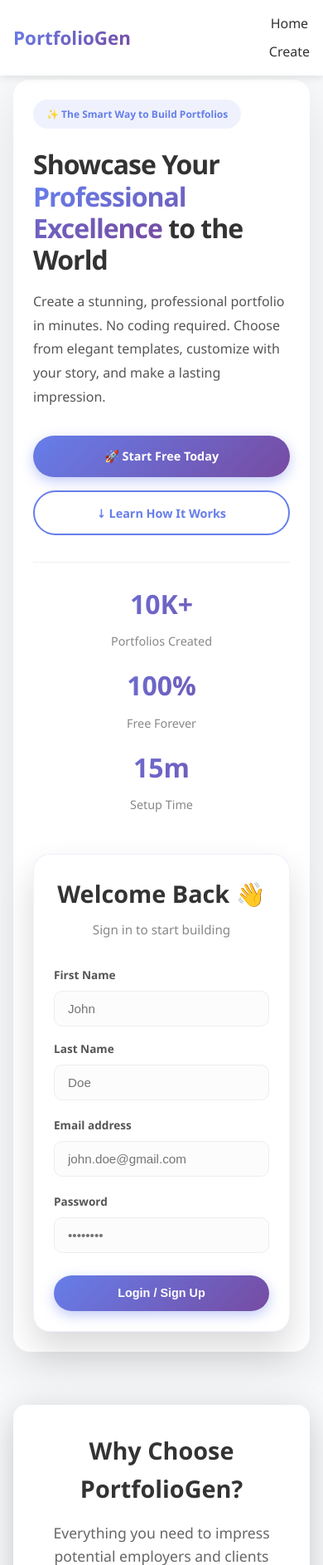
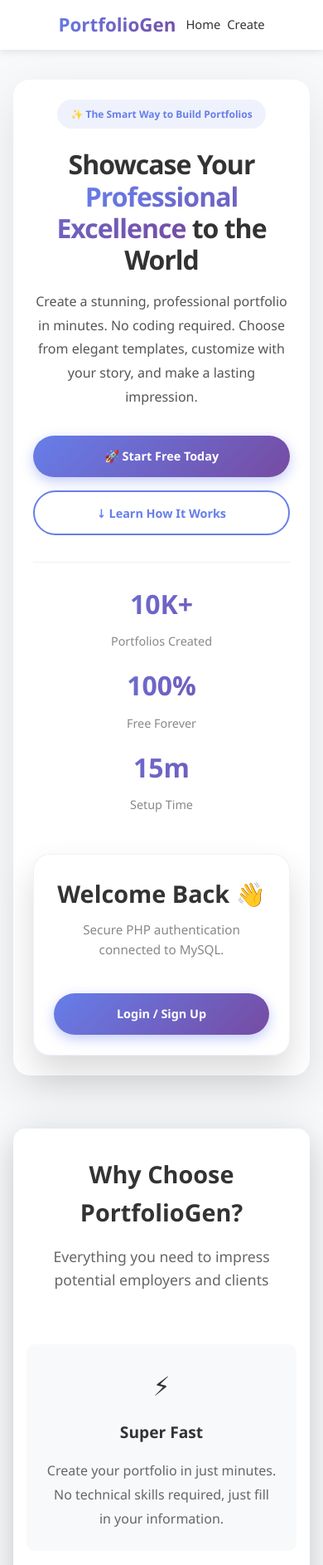
Before and after one commit to nassim12121/portfolio_generator-, a PHP site: page / in a window 390 px wide. Shown: the top 1886 px of the page at 83% size. Run offline with PHP 8.4, Linux system fonts and the light colour scheme.

Commit message:
Improve mobile responsiveness for landing and create pages

```diff
--- a/css/style.css
+++ b/css/style.css
@@ -12,6 +12,11 @@ body {
     min-height: 100vh;
     display: flex;
     flex-direction: column;
+}
+
+html,
+body {
+    overflow-x: hidden;
 }
 
 header {
@@ -627,8 +632,17 @@ footer p {
 }
 
 @media (max-width: 768px) {
+    nav {
+        flex-wrap: wrap;
+        justify-content: center;
+        gap: 0.75rem;
+        padding: 0.85rem 1rem;
+    }
+
     nav ul {
-        flex-direction: column;
+        flex-direction: row;
+        flex-wrap: wrap;
+        justify-content: center;
         gap: 1rem;
         text-align: center;
     }
@@ -642,6 +656,10 @@ footer p {
         grid-template-columns: 1fr;
         padding: 2rem 1rem;
         gap: 2rem;
+    }
+
+    .hero-content {
+        text-align: center;
     }
 
     .hero-content h1 {
@@ -749,7 +767,7 @@ footer p {
 
 @media (max-width: 480px) {
     nav {
-        padding: 1rem;
+        padding: 0.75rem;
     }
 
     .logo {
@@ -758,6 +776,10 @@ footer p {
 
     nav ul {
         gap: 0.5rem;
+    }
+
+    nav a {
+        font-size: 0.92rem;
     }
 
     .hero-content h1 {
--- a/index.html
+++ b/index.html
@@ -54,29 +54,8 @@
                 <div class="auth-card">
                     <div class="auth-box">
                         <h2>Welcome Back 👋</h2>
-                        <p>Sign in to start building</p>
-
-                        <form action="login.php" method="POST" class="auth-form">
-                            <div class="input-row">
-                                <div class="input-group">
-                                    <label for="first_name">First Name</label>
-                                    <input type="text" id="first_name" name="first_name" placeholder="John" required>
-                                </div>
-                                <div class="input-group">
-                                    <label for="last_name">Last Name</label>
-                                    <input type="text" id="last_name" name="last_name" placeholder="Doe" required>
-                                </div>
-                            </div>
-                            <div class="input-group">
-                                <label for="email">Email address</label>
-                                <input type="email" id="email" name="email" placeholder="john.doe@gmail.com" required>
-                            </div>
-                            <div class="input-group">
-                                <label for="password">Password</label>
-                                <input type="password" id="password" name="password" placeholder="••••••••" required>
-                            </div>
-                            <button type="button" class="btn btn-primary auth-btn" id="loginBtn">Login / Sign Up</button>
-                        </form>
+                        <p>Secure PHP authentication connected to MySQL.</p>
+                        <a href="login.php" class="btn btn-primary auth-btn">Login / Sign Up</a>
                     </div>
                 </div>
             </div>
@@ -168,6 +147,5 @@
         <p>&copy; 2024 PortfolioGen. Build your portfolio, showcase your skills. All rights reserved.</p>
     </footer>
 
-    <script src="js/login.js"></script>
 </body>
 </html>
```
Also changed, not shown: other parts of css/style.css (+42 -0 lines).
